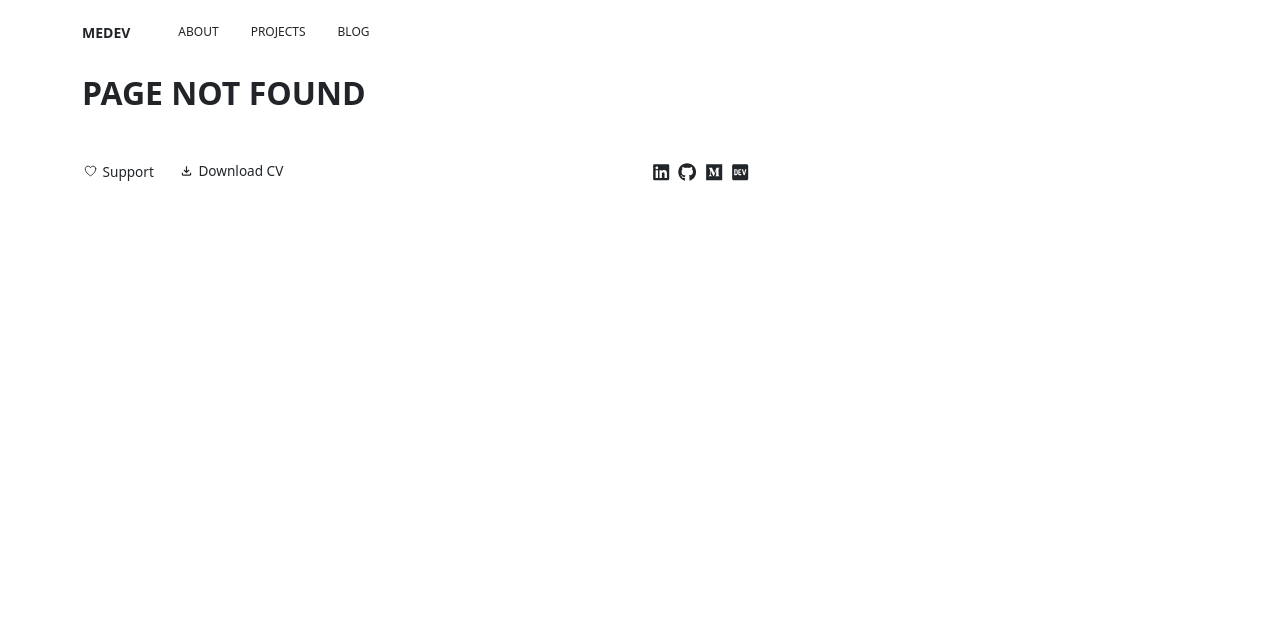
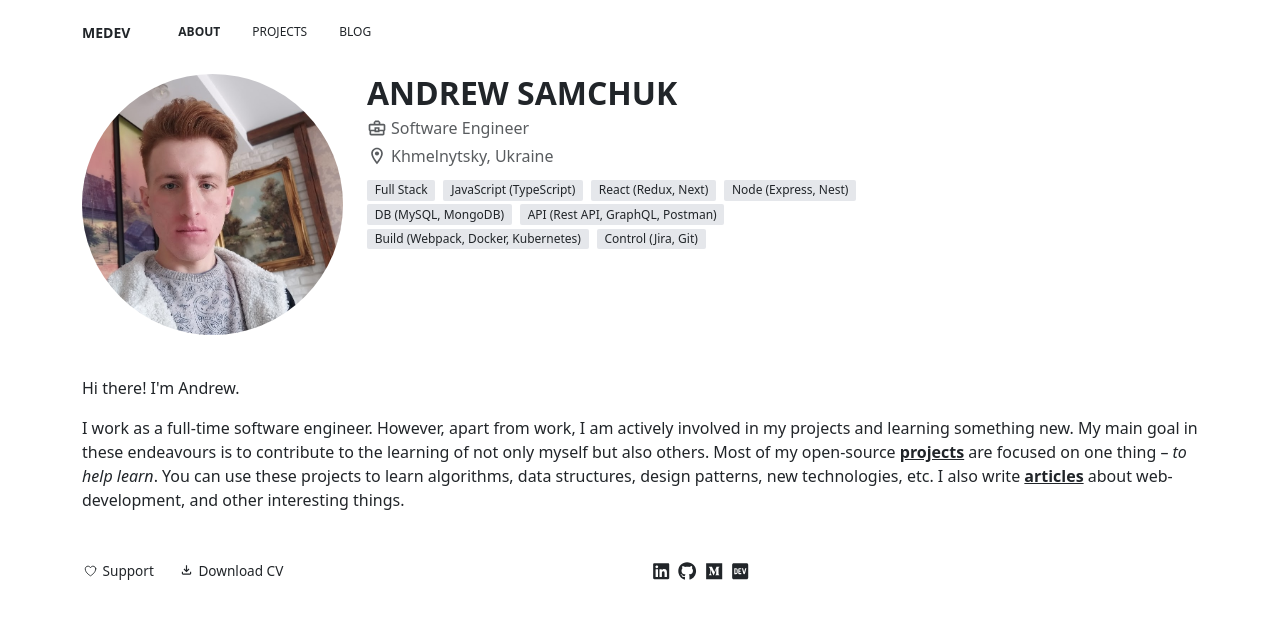
Before and after one commit to betelgeuseAS/me-dev, a React (Create React App) app: page /me-dev/about in a window 1280 px wide. Before the commit this address had no page. Shown: the top 618 px of the page. Built offline with nearby package versions, Linux system fonts and the light colour scheme.

Commit message:
Change routes

```diff
--- a/package.json
+++ b/package.json
@@ -2,7 +2,7 @@
   "name": "me-dev",
   "version": "0.1.0",
   "private": true,
-  "homepage": ".",
+  "homepage": "./",
   "dependencies": {
     "@testing-library/jest-dom": "^5.16.5",
     "@testing-library/react": "^13.4.0",
--- a/src/components/Menu.js
+++ b/src/components/Menu.js
@@ -6,10 +6,10 @@ export const Menu = () => {
   let location = useLocation();
 
   const links = [
-    {title: 'MeDev', to: '/about'},
-    {title: 'About', to: '/about'},
-    {title: 'Projects', to: '/projects'},
-    {title: 'Blog', to: '/blog'}
+    {title: 'MeDev', to: '/me-dev/about'},
+    {title: 'About', to: '/me-dev/about'},
+    {title: 'Projects', to: '/me-dev/projects'},
+    {title: 'Blog', to: '/me-dev/blog'}
   ];
 
   const isActive = (to) => location.pathname === to ? 'active' : '';
--- a/src/containers/Root.js
+++ b/src/containers/Root.js
@@ -11,7 +11,7 @@ export const Root = () => {
   const navigate = useNavigate();
 
   useEffect(() => {
-    if (location.pathname === '/') navigate('/about');
+    if (location.pathname === '/me-dev/') navigate('/me-dev/about');
   }, []);
 
   return (
```
Also changed, not shown: src/App.js (+4 -4 lines).
